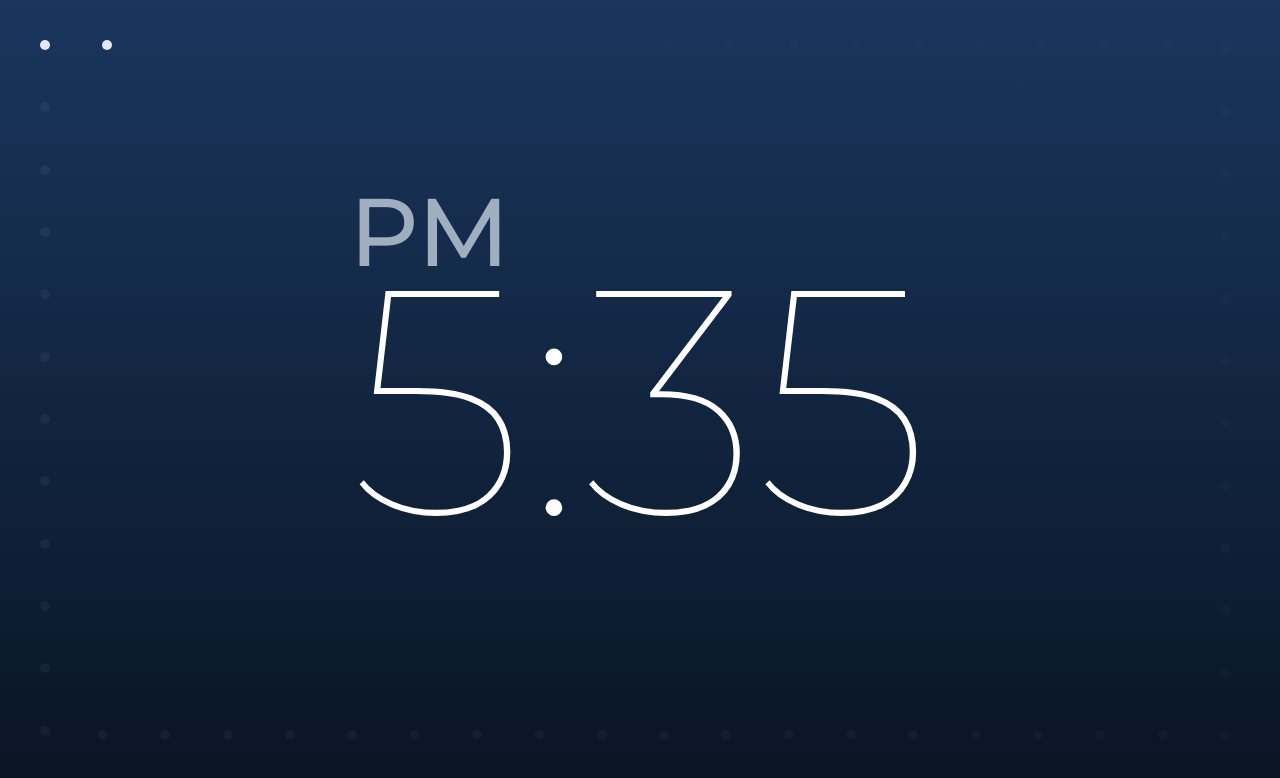
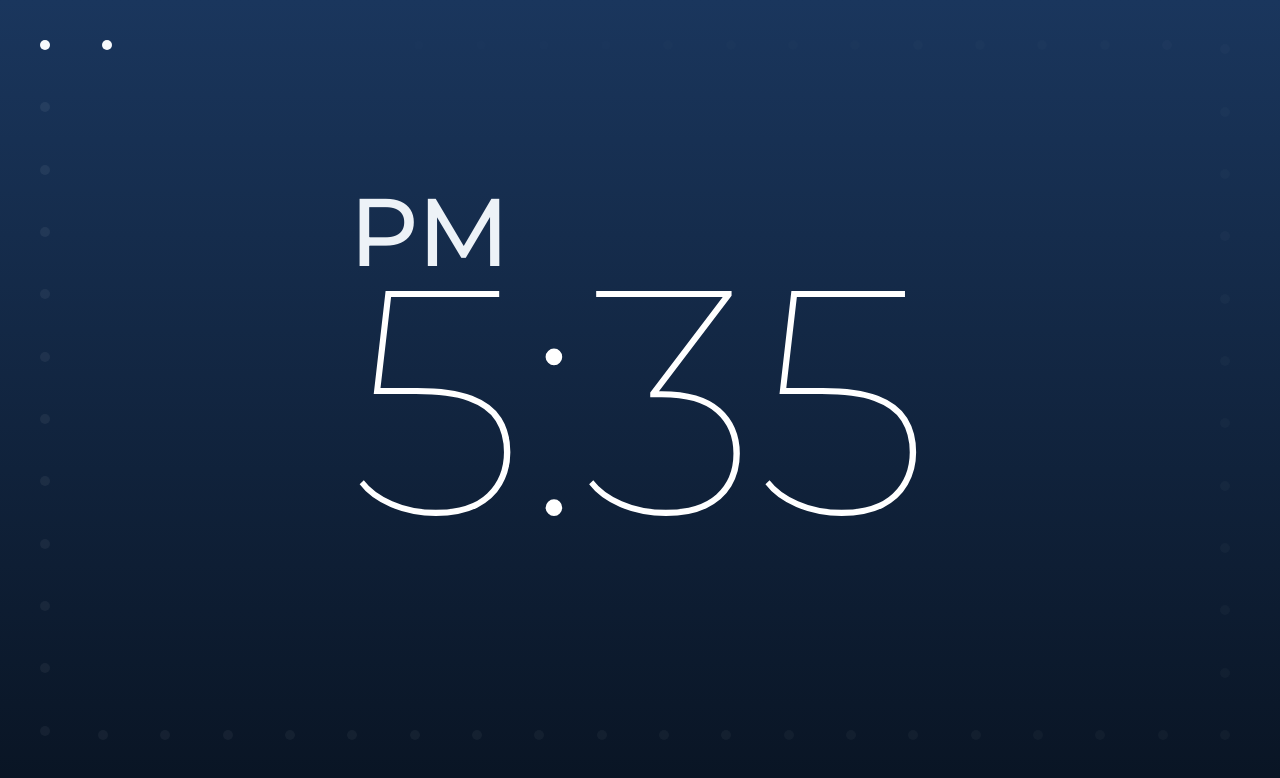
Before and after one commit to thefreymaster/time, a React (Vite) app: page / in a window 1280 px wide. Shown: the top 778 px of the page. Built offline with nearby package versions, Linux system fonts and the light colour scheme; a web font is replaced by a local one.

Commit message:
change colors

```diff
--- a/src/App.tsx
+++ b/src/App.tsx
@@ -57,7 +57,7 @@ const Cell = ({
       borderRadius={100}
       opacity={index <= second ? 1 : index / 1000}
       transition="opacity 500ms ease-in-out"
-      backgroundColor={"gray.200"}
+      backgroundColor={"gray.50"}
       margin="10"
     />
   );
@@ -139,7 +139,7 @@ function App() {
         </Box>
         {minute < 10 ? `0${minute}` : minute}
         <Box
-          color="gray.400"
+          color="gray.100"
           fontWeight="medium"
           position="absolute"
           fontSize="8xl"
```
